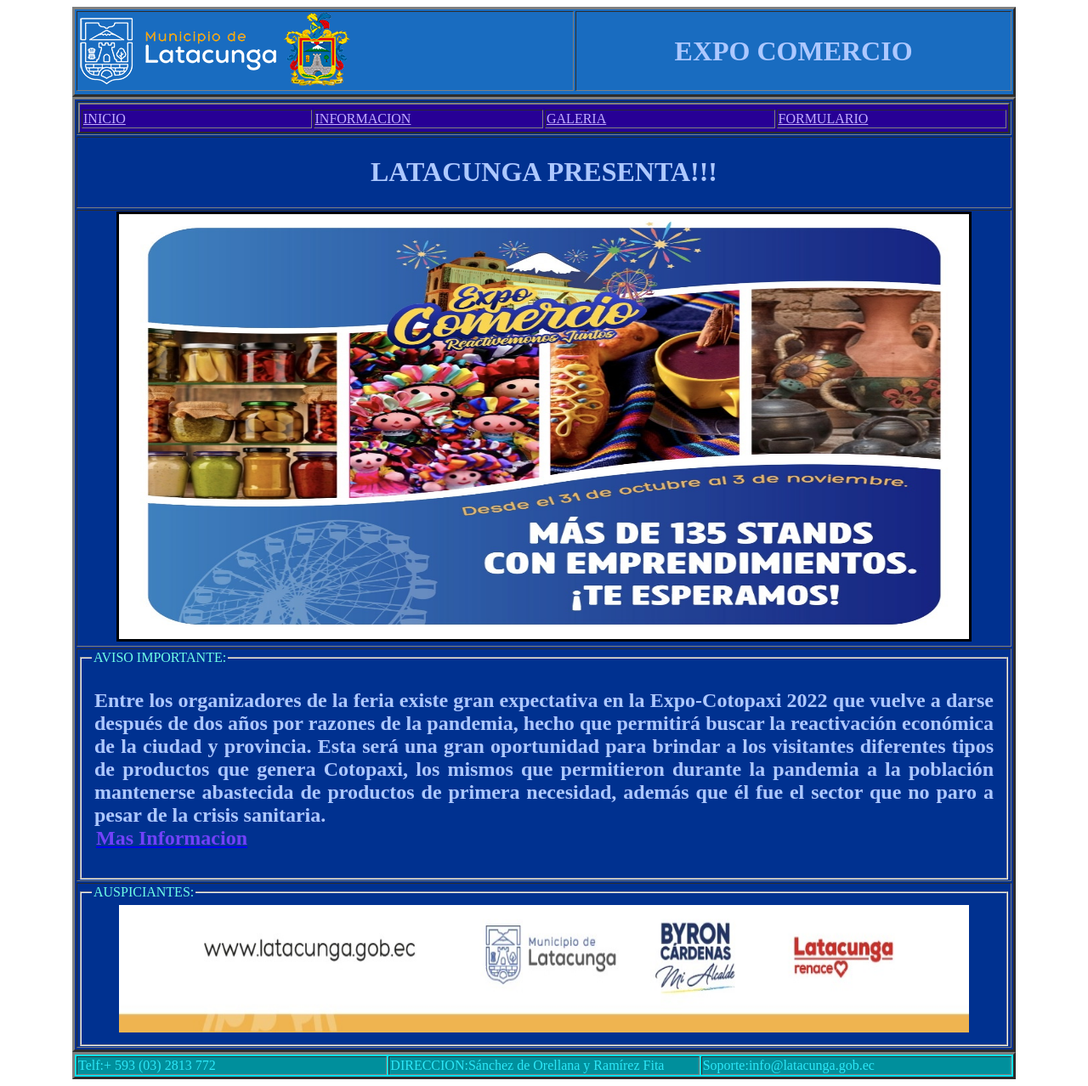
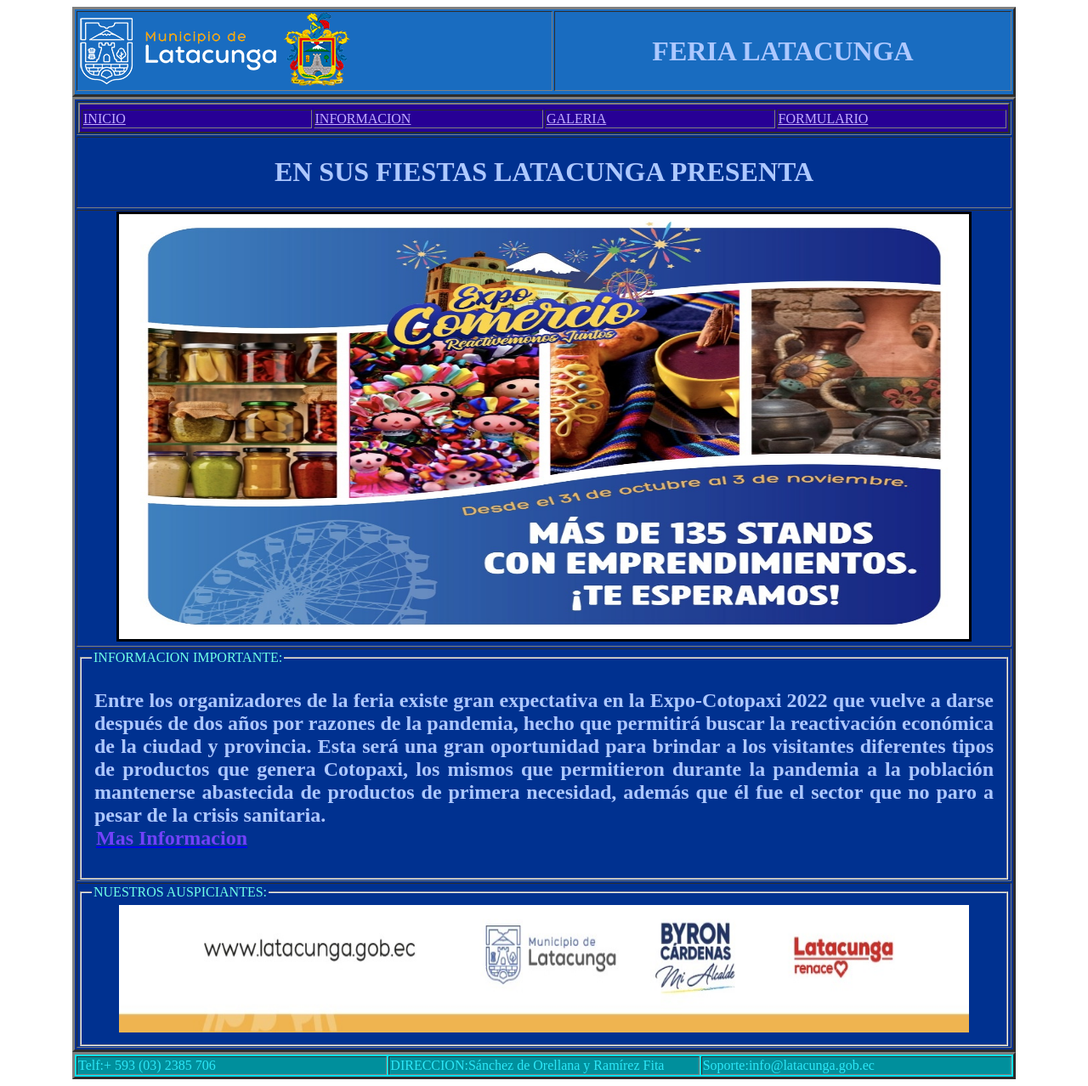
Before and after one commit to Cheito94/Cheito94.github.io, a plain HTML site: page index.html in a window 1280 px wide. Shown: the whole page at 85% size. Drawn offline with Linux system fonts and the light colour scheme.

Commit message:
Subir Modificado

```diff
--- a/index.html
+++ b/index.html
@@ -18,7 +18,7 @@
 			<img src="img/LatacungaRenace.jpg">
 		</td>
 		<td colspan="2">
-			<h1 align="center" style="color: #ADC8FF;">EXPO COMERCIO
+			<h1 align="center" style="color: #ADC8FF;">FERIA LATACUNGA
 			</h1>
 		</td>
 	</tr>
@@ -55,7 +55,7 @@
 	</tr>
 	<tr>
 		<td colspan="4">
-			<h1 align="center" style="color: #ADC8FF;">LATACUNGA PRESENTA!!!</h1>
+			<h1 align="center" style="color: #ADC8FF;">EN SUS FIESTAS LATACUNGA PRESENTA</h1>
 		</td>
 	</tr>
 	<tr align="center">
@@ -65,7 +65,7 @@
 	</tr>
 	<td>
 		<fieldset>
-			<legend style="color: #70FFE7;">AVISO IMPORTANTE:</legend>
+			<legend style="color: #70FFE7;">INFORMACION IMPORTANTE:</legend>
 			<table>
 				<tr>
 					<td align="justify">
@@ -85,7 +85,7 @@
 	<tr align="center">
 		<td width="49%">
 			<fieldset>
-			<legend style="color: #70FFE7;">AUSPICIANTES:</legend>
+			<legend style="color: #70FFE7;">NUESTROS AUSPICIANTES:</legend>
 			<img src="img/expocomercio2.jpg" width="1000px" height="150px">
 			</fieldset>
 		</td>
@@ -94,7 +94,7 @@
 <table table width="1110px" align="center" border="3px"bgcolor="#00E1F6" height="5px">
 <tr bgcolor="#008F9C" height="1%">
 		<td width="25%">
-			<a style="color: #2DE7F8; " align="center">Telf:+ 593 (03) 2813 772
+			<a style="color: #2DE7F8; " align="center">Telf:+ 593 (03) 2385 706
 			</a>
 		</td>
 		<td width="25%">
```
